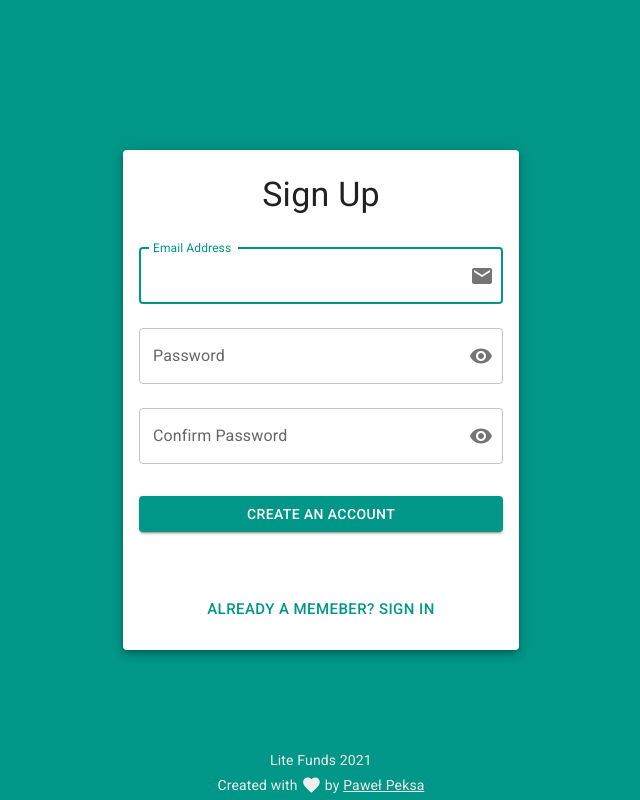
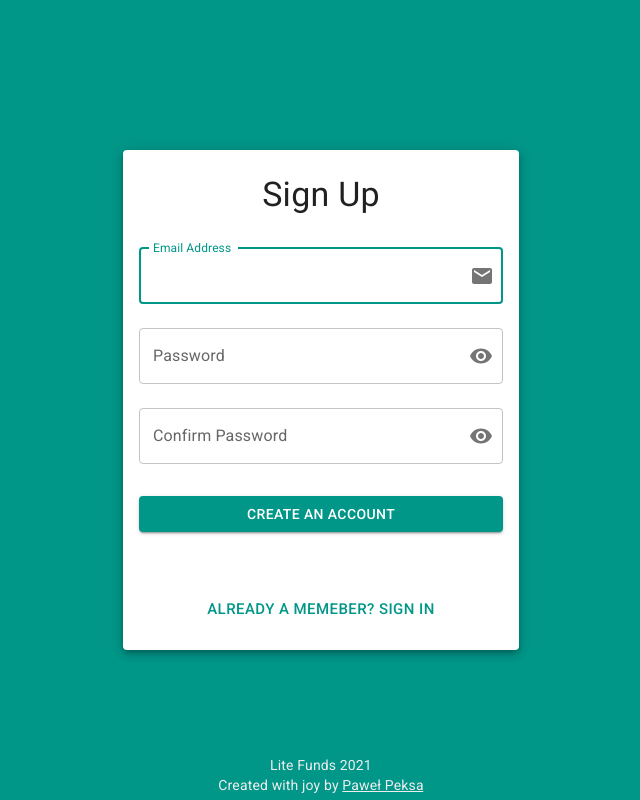
Before and after one commit to pawel-peksa/lite-funds, a React (Create React App) app: page /sign-up in a window 1280 px wide. Shown: the whole page, without its empty margins (319-959 px from the left). Built offline with nearby package versions, Linux system fonts and the light colour scheme.

Commit message:
modify text

```diff
--- a/src/components/Copyright.js
+++ b/src/components/Copyright.js
@@ -1,5 +1,4 @@
 import { Typography, Link } from "@mui/material";
-import FavoriteIcon from "@mui/icons-material/Favorite";
 
 export const Copyright = (props) => {
   return (
@@ -18,11 +17,7 @@ export const Copyright = (props) => {
     >
       Lite Funds {new Date().getFullYear()}
       <br />
-      {" Created with "}
-      <FavoriteIcon
-        fontSize="small"
-        sx={{ position: "relative", top: 5 }}
-      /> by{" "}
+      {" Created with joy by "}
       <Link
         href="https://github.com/pawel-peksa"
         color="inherit"
```
